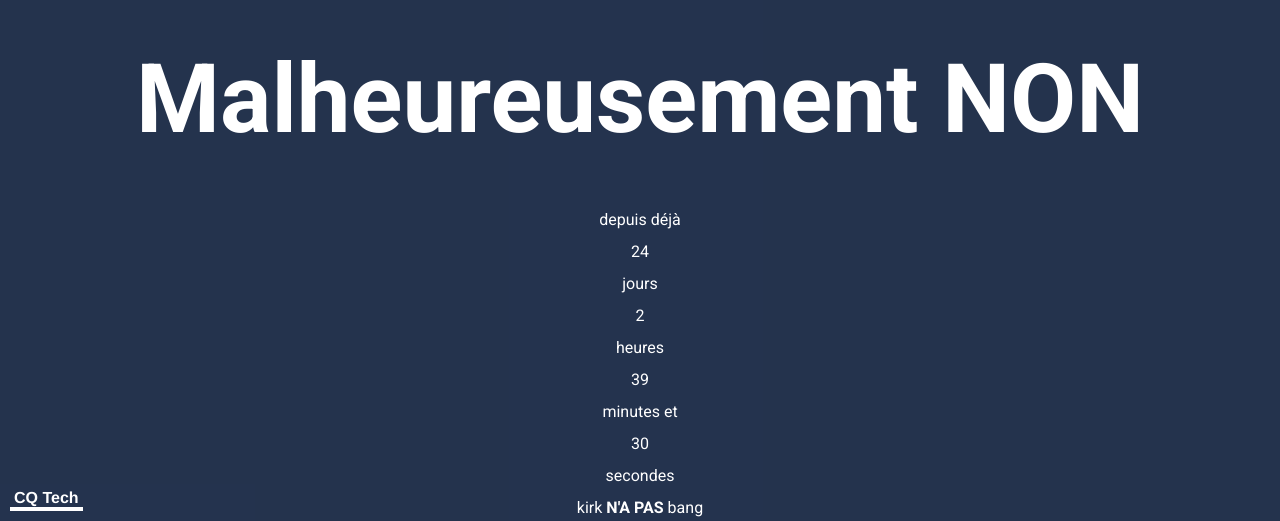
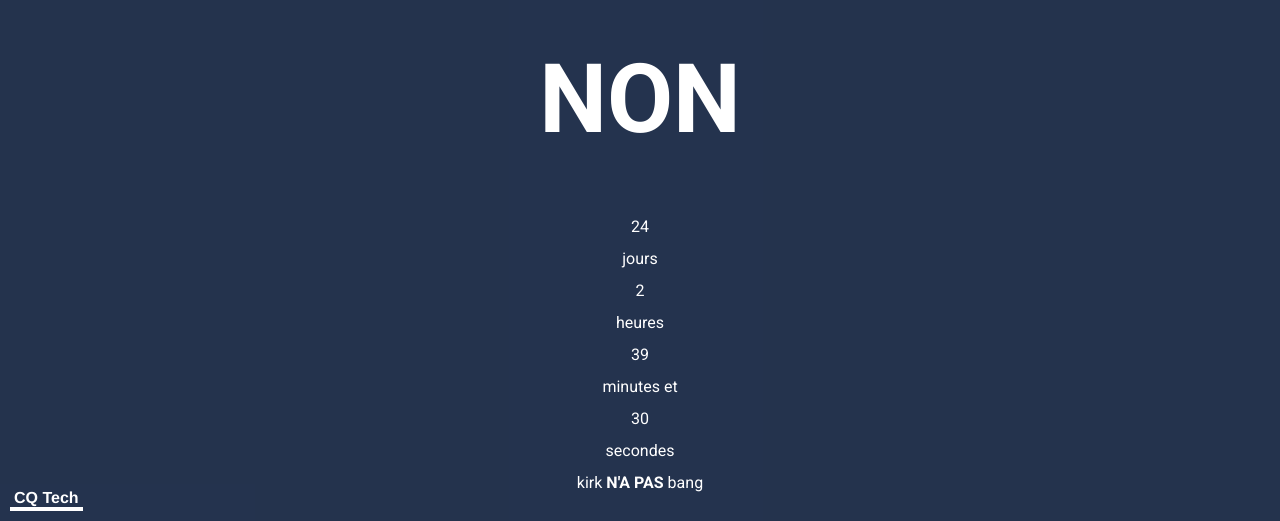
Before and after one commit to javannicva/javannicva, a plain HTML site: page index.html in a window 1280 px wide. Shown: the part 279-800 px from the top of the page. Drawn offline with Linux system fonts and the light colour scheme; no server answers.

Commit message:
Update index.html

```diff
--- a/index.html
+++ b/index.html
@@ -40,11 +40,11 @@
             <canvas width="1" height="1" id="container" style="position:absolute"></canvas>
             <!-- Heavy Rain -->
             <div class="slide" id="slide-1" data-weather="rain">
-                <div class="slide__element slide__element--temp">Malheureusement NON</div>
+                <div class="slide__element slide__element--temp">NON</div>
                 <div class="slide__element slide__element--temp"">&nbsp;&nbsp;</div>
 
                  <div id="countup" style="text-align: center">
-            depuis déjà
+
               <p id="days">00</p>
               <p class="timeRefDays">jours</p>
               <p id="hours">00</p>
```
